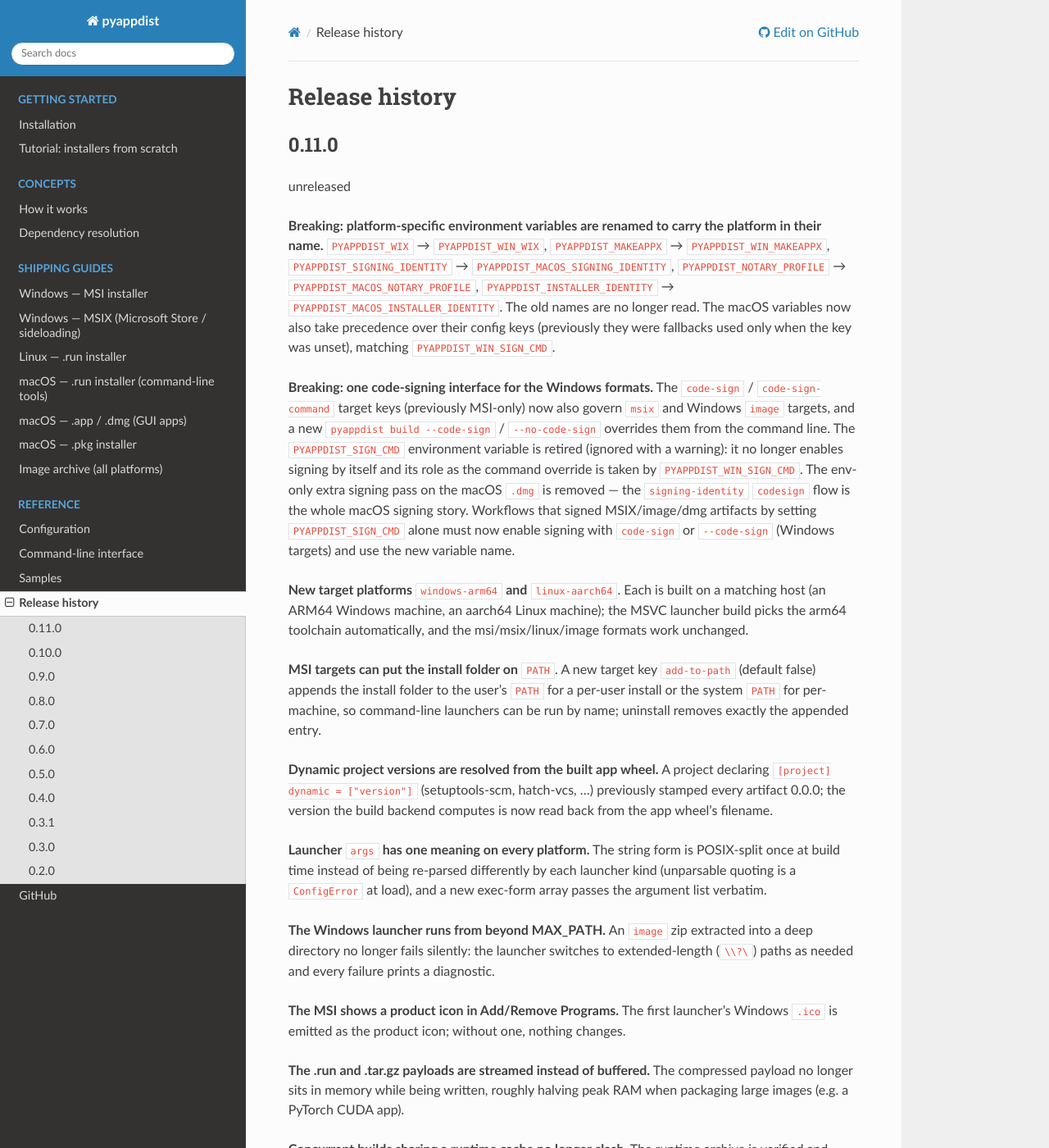
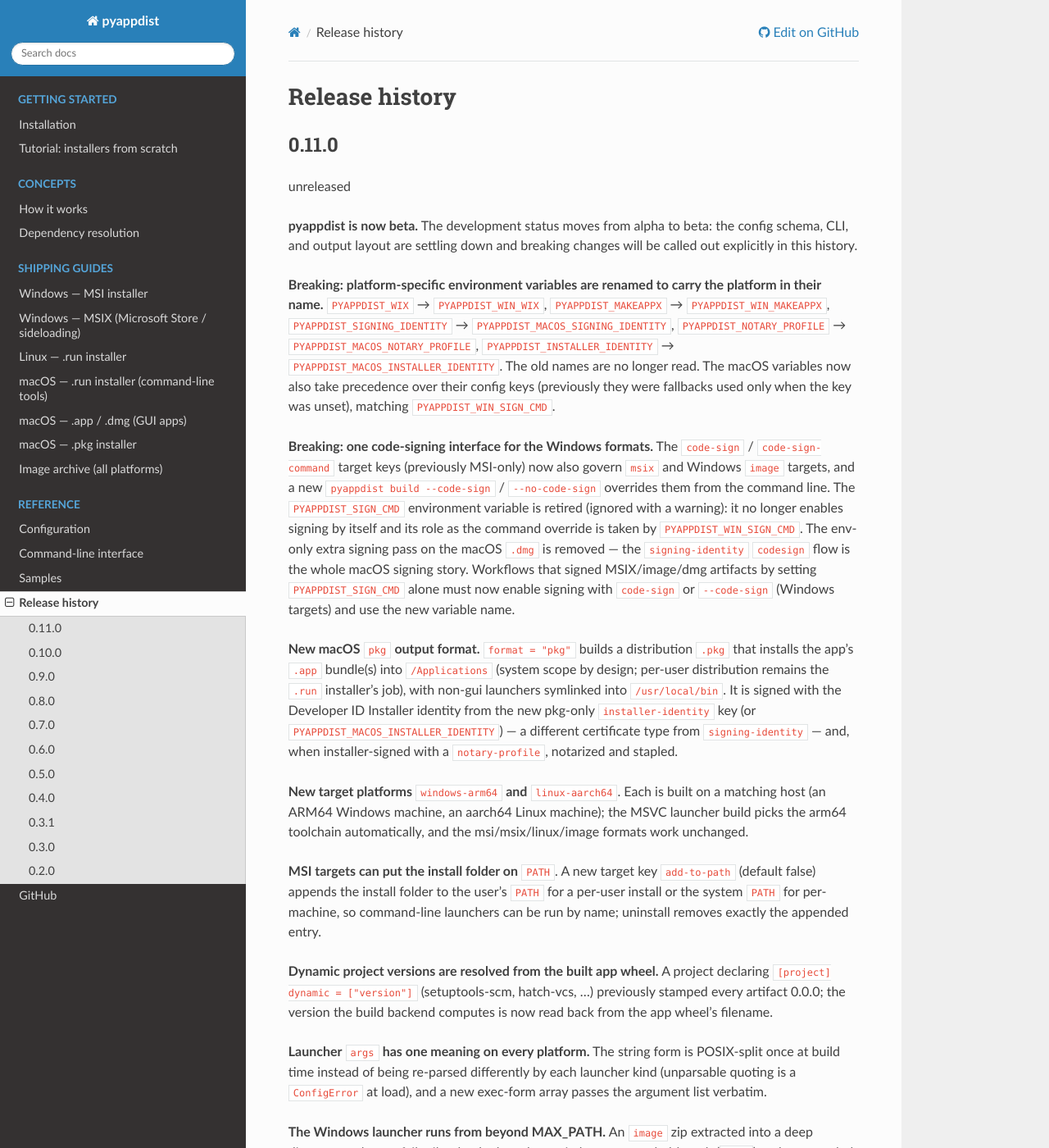
Before and after one commit to atsuoishimoto/pyappdist, a Sphinx documentation site: the page built from docs/history.rst, in a window 1280 px wide and 1400 px high. Shown: the whole window at 82% size. Built offline with Sphinx 7.4.7 and the Read the Docs theme 3.1.0, drawn with Linux system fonts in a browser that asks for light colours.

Commit message:
Add missing 0.11.0 release history entries (#141)
Record the macOS pkg output format (#136) and note the project's move
from alpha to beta development status.

```diff
--- a/docs/history.rst
+++ b/docs/history.rst
@@ -5,6 +5,10 @@
 ------
 
 unreleased
+
+**pyappdist is now beta.** The development status moves from alpha to beta:
+the config schema, CLI, and output layout are settling down and breaking
+changes will be called out explicitly in this history.
 
 **Breaking: platform-specific environment variables are renamed to carry the
 platform in their name.** ``PYAPPDIST_WIX`` → ``PYAPPDIST_WIN_WIX``,
@@ -28,6 +32,16 @@
 MSIX/image/dmg artifacts by setting ``PYAPPDIST_SIGN_CMD`` alone must now
 enable signing with ``code-sign`` or ``--code-sign`` (Windows targets) and use
 the new variable name.
+
+**New macOS** ``pkg`` **output format.** ``format = "pkg"`` builds a
+distribution ``.pkg`` that installs the app's ``.app`` bundle(s) into
+``/Applications`` (system scope by design; per-user distribution remains the
+``.run`` installer's job), with non-gui launchers symlinked into
+``/usr/local/bin``. It is signed with the Developer ID Installer identity
+from the new pkg-only ``installer-identity`` key (or
+``PYAPPDIST_MACOS_INSTALLER_IDENTITY``) — a different certificate type from
+``signing-identity`` — and, when installer-signed with a ``notary-profile``,
+notarized and stapled.
 
 **New target platforms** ``windows-arm64`` **and** ``linux-aarch64``. Each is
 built on a matching host (an ARM64 Windows machine, an aarch64 Linux machine);
```
